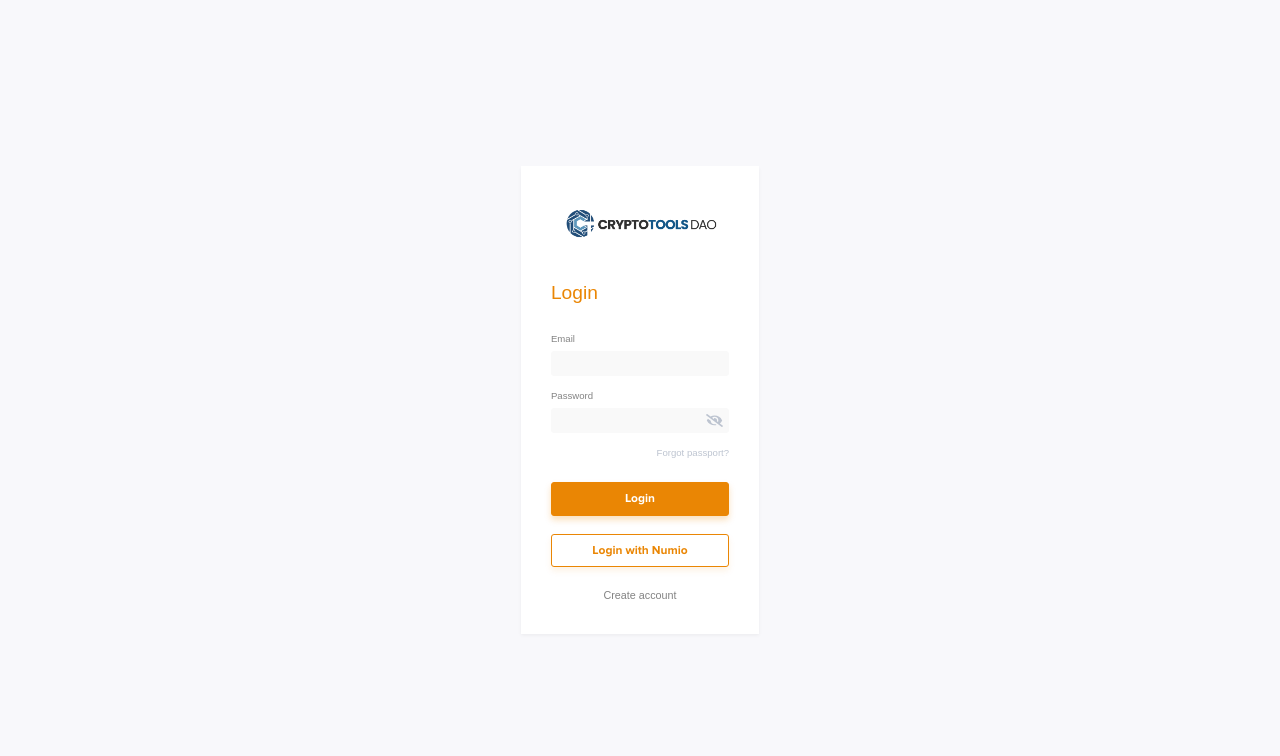
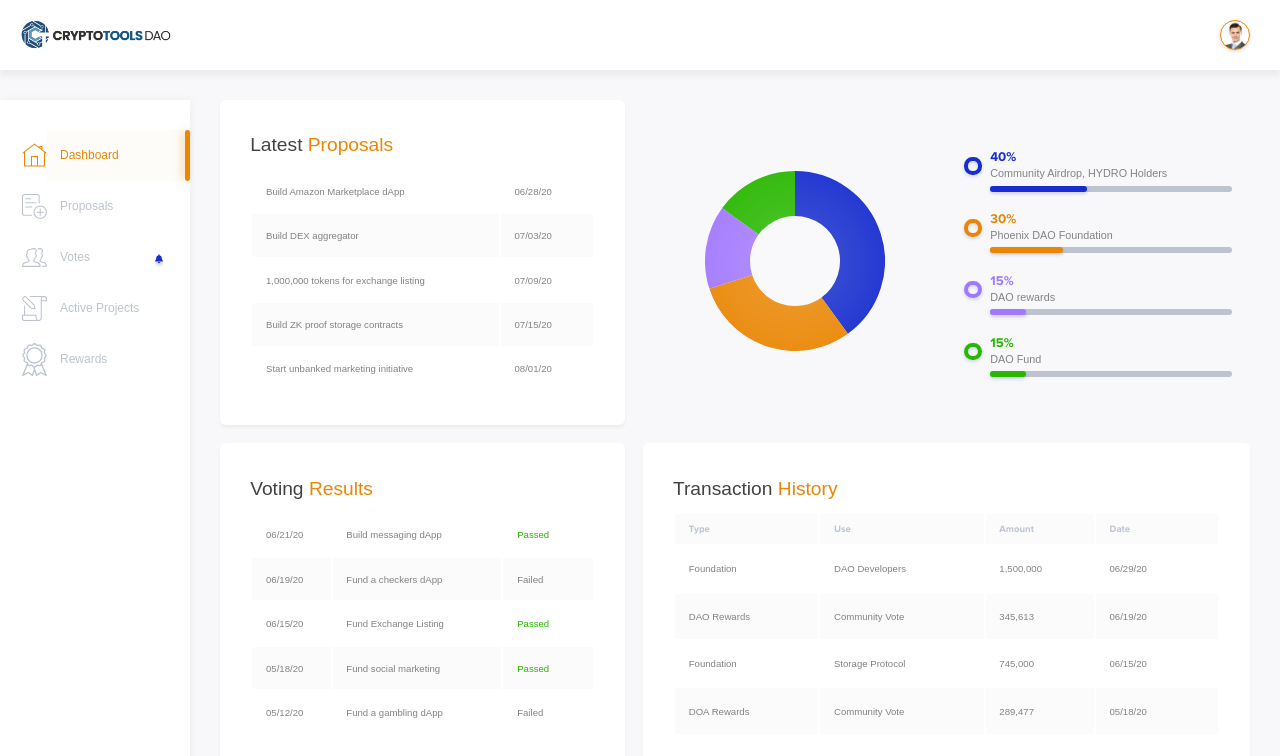
Before and after one commit to WillSaveTime/CryptoToToolsDAO, a React (Create React App) app in the folder frontend/: page / in a window 1280 px wide. Before the commit this address led to /auth/log_in. Shown: the top 756 px of the page. Built offline with nearby package versions, Linux system fonts and the light colour scheme; no server answers; sample sign-in values are in the browser's storage; a web font is replaced by a local one.

Commit message:
changed localstorage to sessionstorage

```diff
--- a/frontend/package.json
+++ b/frontend/package.json
@@ -14,6 +14,7 @@
     "@types/react": "^16.9.0",
     "@types/react-dom": "^16.9.0",
     "@types/react-router-dom": "^5.1.5",
+    "@types/remote-redux-devtools": "^0.5.5",
     "classnames": "^2.2.6",
     "http-proxy-middleware": "^2.0.6",
     "react": "^16.13.1",
--- a/frontend/src/Router/index.tsx
+++ b/frontend/src/Router/index.tsx
@@ -1,5 +1,6 @@
 import React from 'react'
-import { BrowserRouter as Router, Switch, Route, Redirect, withRouter } from 'react-router-dom'
+import { Router, Switch, Route, Redirect } from 'react-router-dom'
+import history from './history'
 import routes from 'routes'
 import LogIn from 'User/Auth/LogIn'
 import LogInWithNumio from 'User/Auth/LogInWithNumio'
@@ -12,11 +13,12 @@ import ActiveProjects from 'Pages/ActiveProjects'
 import Rewards from 'Pages/Rewards'
 import authHeader from 'services/auth-header'
 
-export const MyRouter = () => {
-  const authorization = authHeader().Authorization;
+export default () => {
+  const accessToken = authHeader().Authorization;
+  console.log(accessToken)
 
   return (
-    <Router>
+    <Router history={history}>
       <Switch>
         <Route path={routes.auth.root()} render={() =>
           <Switch>
@@ -25,8 +27,7 @@ export const MyRouter = () => {
             <Route path={routes.auth.signUp()} component={SignUp} />
           </Switch>
         } />
-        <Route render={() =>
-          authorization ?
+        <Route render={() => accessToken ?
           <Layout>
             <Switch>
               <Route path={routes.root()} exact component={Home} />
@@ -41,4 +42,3 @@ export const MyRouter = () => {
     </Router>
   )
 }
-export default withRouter(MyRouter);
--- a/frontend/src/User/Auth/LogIn/index.tsx
+++ b/frontend/src/User/Auth/LogIn/index.tsx
@@ -1,4 +1,4 @@
-import React, { useState, useEffect } from 'react'
+import React, { useState } from 'react'
 import { Link, Redirect } from 'react-router-dom'
 import Layout from '../Layout'
 import { Title } from '../Shared'
@@ -19,7 +19,7 @@ export default () => {
   const handleLogin = async () => {
     const res: any = await login(email, password);
     if(res.success) {
-      localStorage.setItem('user', JSON.stringify(res));
+      sessionStorage.setItem('user', JSON.stringify(res));
       setLogined(true);
     } else {
       toast.error('Email or password is not correct!');
--- a/frontend/src/User/ProfileModal/index.tsx
+++ b/frontend/src/User/ProfileModal/index.tsx
@@ -1,11 +1,10 @@
-import React, { useEffect } from 'react'
+import React from 'react'
 import { Redirect } from 'react-router-dom'
 import Modal from 'Shared/Modal'
 import Button from 'Shared/Button'
 import Checkbox from 'Shared/Checkbox'
 import EmailModal from 'User/EmailModal'
 import PasswordModal from 'User/PasswordModal'
-import { Link } from 'react-router-dom'
 import avatar from "assets/images/avatar.png"
 import routes from 'routes'
 import style from './style.module.scss'
--- a/frontend/src/app/store.ts
+++ b/frontend/src/app/store.ts
@@ -1,13 +1,10 @@
 import { configureStore } from '@reduxjs/toolkit'
-// import devToolsEnhancer from 'remote-redux-devtools'
 import userReducer from './reducers/userReducer'
 
 export const store = configureStore({
   reducer: {
     user: userReducer,
   },
-  // devTools: false,
-  // enhancers: [devToolsEnhancer({ realtime: true })],
 })
 
 // Infer the `RootState` and `AppDispatch` types from the store itself
--- a/frontend/src/index.tsx
+++ b/frontend/src/index.tsx
@@ -1,14 +1,14 @@
 import React from 'react'
 import ReactDOM from 'react-dom'
 import './index.css'
-import {MyRouter} from 'Router'
+import Router from 'Router'
 import { store } from './app/store'
 import { Provider } from 'react-redux'
 
 ReactDOM.render(
   <React.StrictMode>
     <Provider store={store}>
-      <MyRouter />
+      <Router />
     </Provider>
   </React.StrictMode>,
   document.getElementById('root')
--- a/frontend/src/services/auth-header.ts
+++ b/frontend/src/services/auth-header.ts
@@ -1,5 +1,5 @@
 export default () => {
-    const userStr = localStorage.getItem('user');
+    const userStr = sessionStorage.getItem('user');
     let user = null;
     if (userStr)
         user = JSON.parse(userStr);
--- a/frontend/src/services/auth.service.ts
+++ b/frontend/src/services/auth.service.ts
@@ -55,11 +55,11 @@ export const register = async (
 }
 
 export const logout = () => {
-    localStorage.removeItem('user');
+    sessionStorage.removeItem('user');
 }
 
 export const getCurrentUser = () => {
-    const userStr = localStorage.getItem('user');
+    const userStr = sessionStorage.getItem('user');
     if (userStr) return JSON.parse(userStr);
 
     return null;
```
Also changed, not shown: 2 other files (tests, documents, lock files or other folders).
